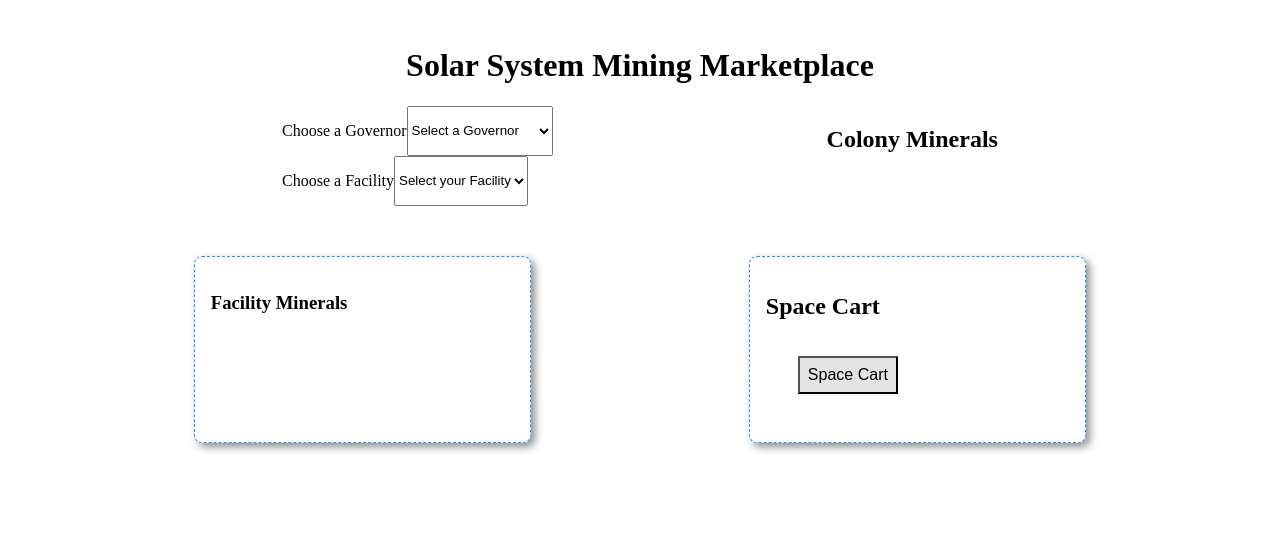
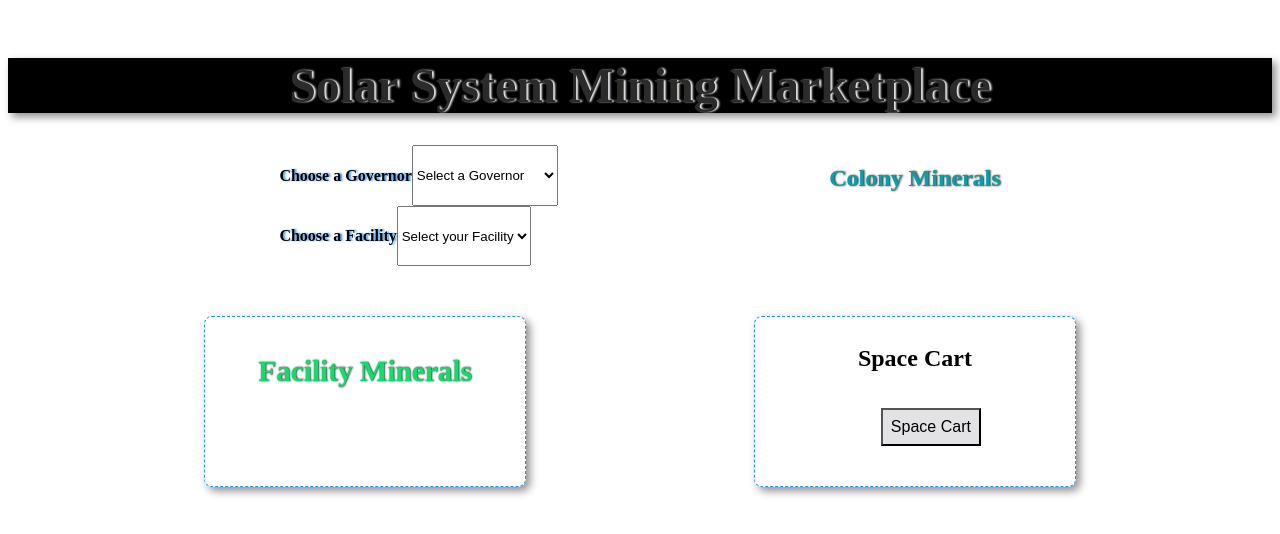
Before and after one commit to nss-day-cohort-52/exomine-poison-lunatics, a plain HTML site: page index.html in a window 1280 px wide. Drawn offline with Linux system fonts and the light colour scheme.

Commit message:
playing with font styles and color

```diff
--- a/scripts/ExomineDisplay.js
+++ b/scripts/ExomineDisplay.js
@@ -21,14 +21,14 @@ export const Exomine = () => {
         </header>
 
         <article class="topHalf">
-        <article class="governorFacility">
+          <article class="governorFacility">
             <section class="governor">
-                <p>Choose a Governor</p>
+                <h1>Choose a Governor</h1>
                 ${Governors()}
                 </section>
 
             <section class="facility">
-                <p>Choose a Facility</p>
+                <h1>Choose a Facility</h1>
                 ${Facilities()}
             </section>
         </article>
--- a/styles/main.css
+++ b/styles/main.css
@@ -21,27 +21,42 @@
 }
 
 .colonyMinerals {
+    color: rgb(10, 158, 168);
+    text-shadow: 1px 0px 2px rgb(48, 48, 49);
 
 }
 
 .title {
-    text-align: center
+    text-align: center;
+    font-family:American Typewriter, serif;
+    font-size: 3rem;
+    color: rgb(43, 43, 42);
+    text-shadow: 2px 0px 2px rgb(241, 243, 245);
+    box-shadow:0.25rem 0.25rem 0.5rem rgb(143, 143, 143);
+
+    background-color: black;
+
 }
 
 .facilityMinerals {
     flex-basis: 24%;
+    font-size: 25px;
+    color: rgb(15, 221, 108);
+    text-shadow: .5px 0px 2px rgb(8, 8, 8);
+    text-align: center;
     margin: 0 2rem;
     border: 1px dashed dodgerblue;
-    padding: 1rem;
+    padding: .5rem;
     border-radius: 0.5rem;
     box-shadow: 0.25rem 0.25rem 0.5rem rgb(143, 143, 143);
 }
 
 .spaceCart {
     flex-basis: 24%;
+    text-align: center;
     margin: 0 2rem;
     border: 1px dashed dodgerblue;
-    padding: 1rem;
+    padding: .5rem;
     border-radius: 0.5rem;
     box-shadow: 0.25rem 0.25rem 0.5rem rgb(143, 143, 143);
 }
@@ -49,9 +64,15 @@
 
 
 #orderButton {
+    flex-basis: 24%;
     margin: 1rem 0 2rem 2rem;
     padding: 0.5rem;
     background-color: rgb(227, 227, 230);
     color: black;
     font-size: 1rem;
 }
+
+h1 {
+  color: black;
+  text-shadow: 2px 0px 2px rgb(71, 156, 240);
+}
```
